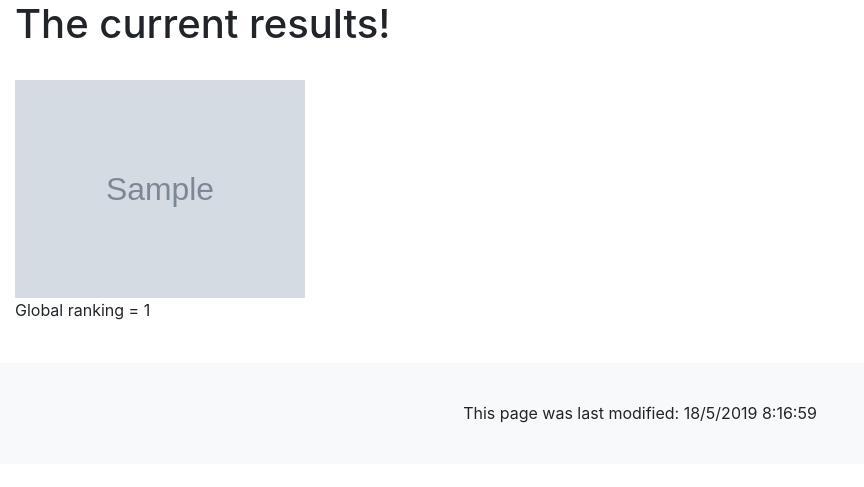
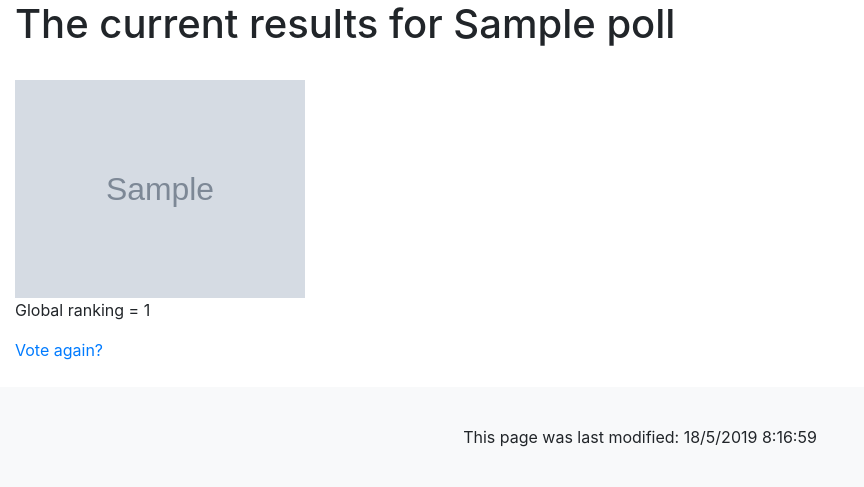
Before and after one commit to conor-smith/3403Project, a Flask app: page /poll/results/1 in a window 1280 px wide. Shown: the part 76-563 px from the top of the page, without its empty margins (0-864 px from the left). Run offline with Flask 2, Linux system fonts and the light colour scheme; tables that the repository leaves empty hold one stand-in row (values such as "Sample post"); grey boxes marked "Sample" are stand-in pictures; grey boxes labelled with a size stand in for pictures from a placeholder-image service; some libraries are stand-ins or nearby versions.

Commit message:
Poll results page now displays poll name and the option to vote again

```diff
--- a/app/routes.py
+++ b/app/routes.py
@@ -55,7 +55,7 @@ def poll_results(id):
             for us in current_user.poll_results(poll):
                 if us["Media"] == ss["Media"]:
                     ss["UserScore"] = us["Score"]
-    return render_template("poll_results.html", title=poll.name+" results", data=sorted_scores, length=len(sorted_scores))
+    return render_template("poll_results.html", title=poll.name+" results", poll=poll, data=sorted_scores, length=len(sorted_scores))
 
 @app.route('/login', methods=['GET', 'POST'])
 def login():
--- a/app/templates/poll_results.html
+++ b/app/templates/poll_results.html
@@ -2,7 +2,7 @@
 
 {% block content %}
 <main class = "container-fluid">
-  <h1>The current results!</h1><br>
+  <h1>The current results for {{ poll.name }} </h1><br>
   <div class = "row">
     {% for i in range(length) %}
     <div class = "col-md-3">
@@ -14,5 +14,6 @@
     </div>
     {% endfor %}
   </div>
+  <a href = "{{ url_for('poll_page', id=poll.id) }}">Vote again?</a>
 </main>
 {% endblock %}
```
